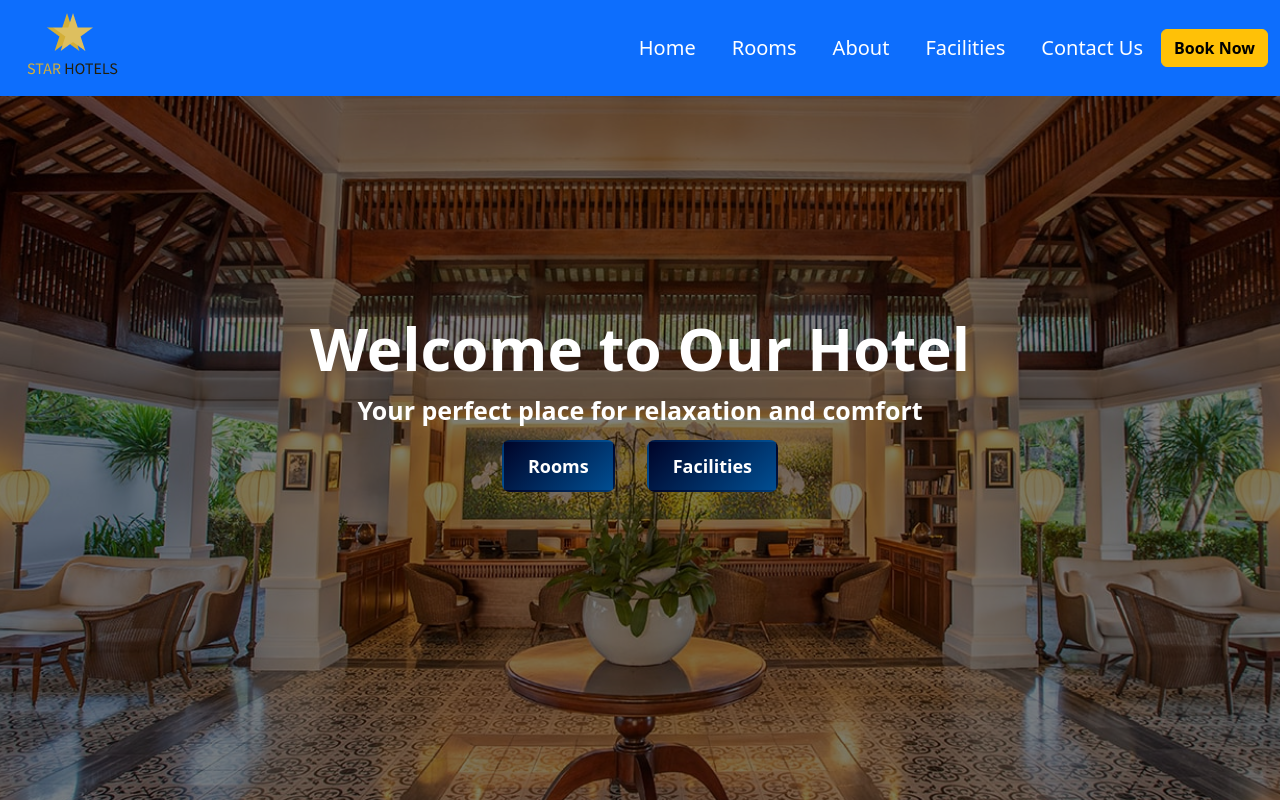
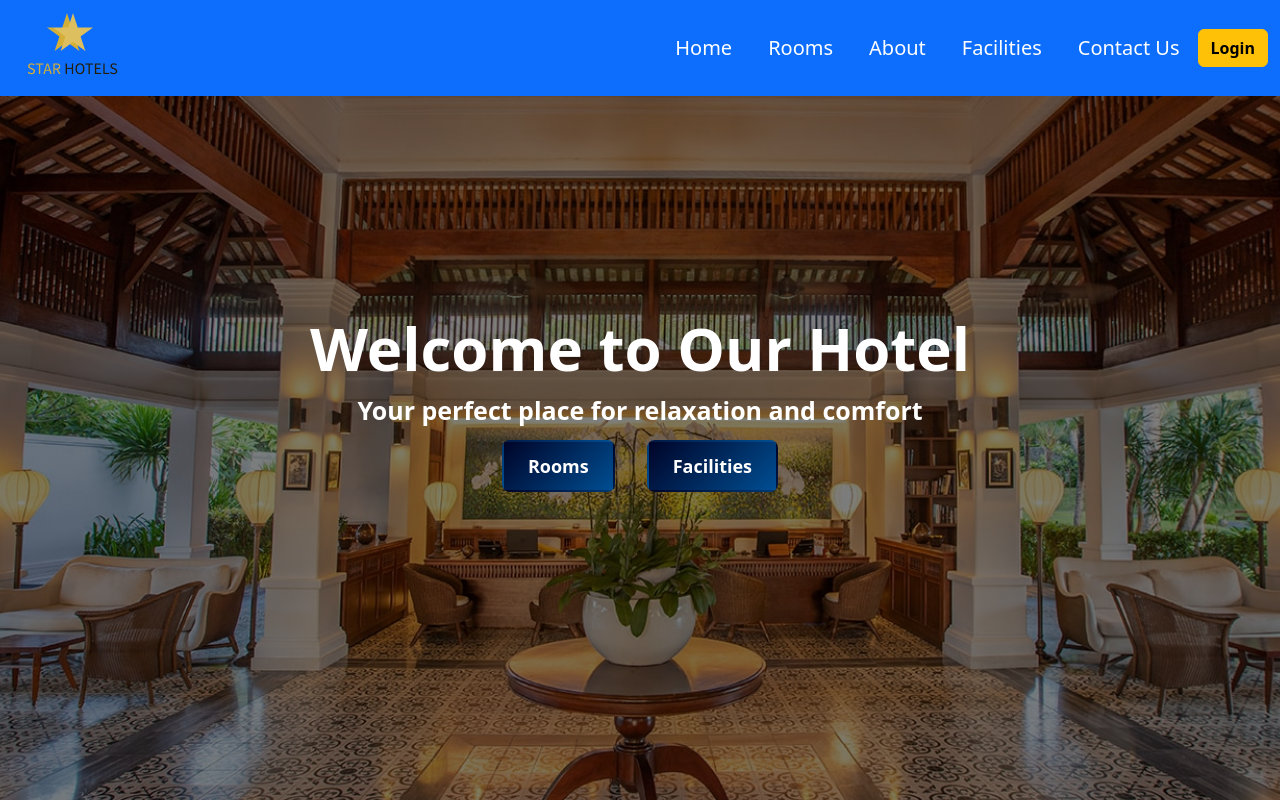
Before and after one commit to hridesh-bharati/hotel, a React (Vite) app: page / in a window 1280 px wide. Shown: the top 800 px of the page. Built offline with nearby package versions, Linux system fonts and the light colour scheme.

Commit message:
Update Header.jsx

```diff
--- a/src/assets/Header/Header.jsx
+++ b/src/assets/Header/Header.jsx
@@ -28,7 +28,7 @@ export default function Header() {
                         </li>
                     </ul>
                     <form className="d-flex" role="search">
-                        <button className="btn btn-warning fw-bolder" type="submit">Book Now</button>
+                        <button className="btn btn-warning fw-bolder" type="submit">Login</button>
                     </form>
                 </div>
             </div>
```
